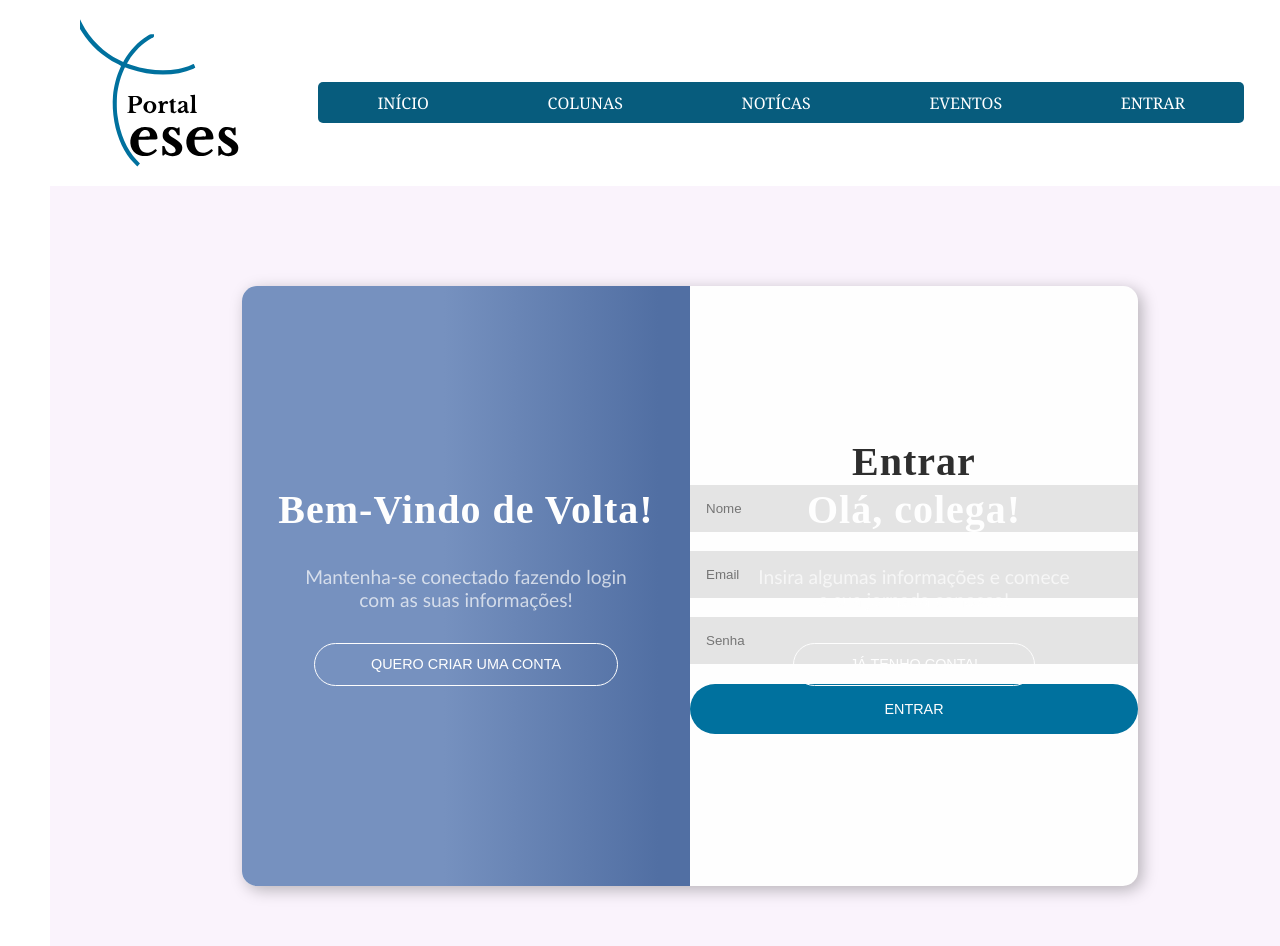
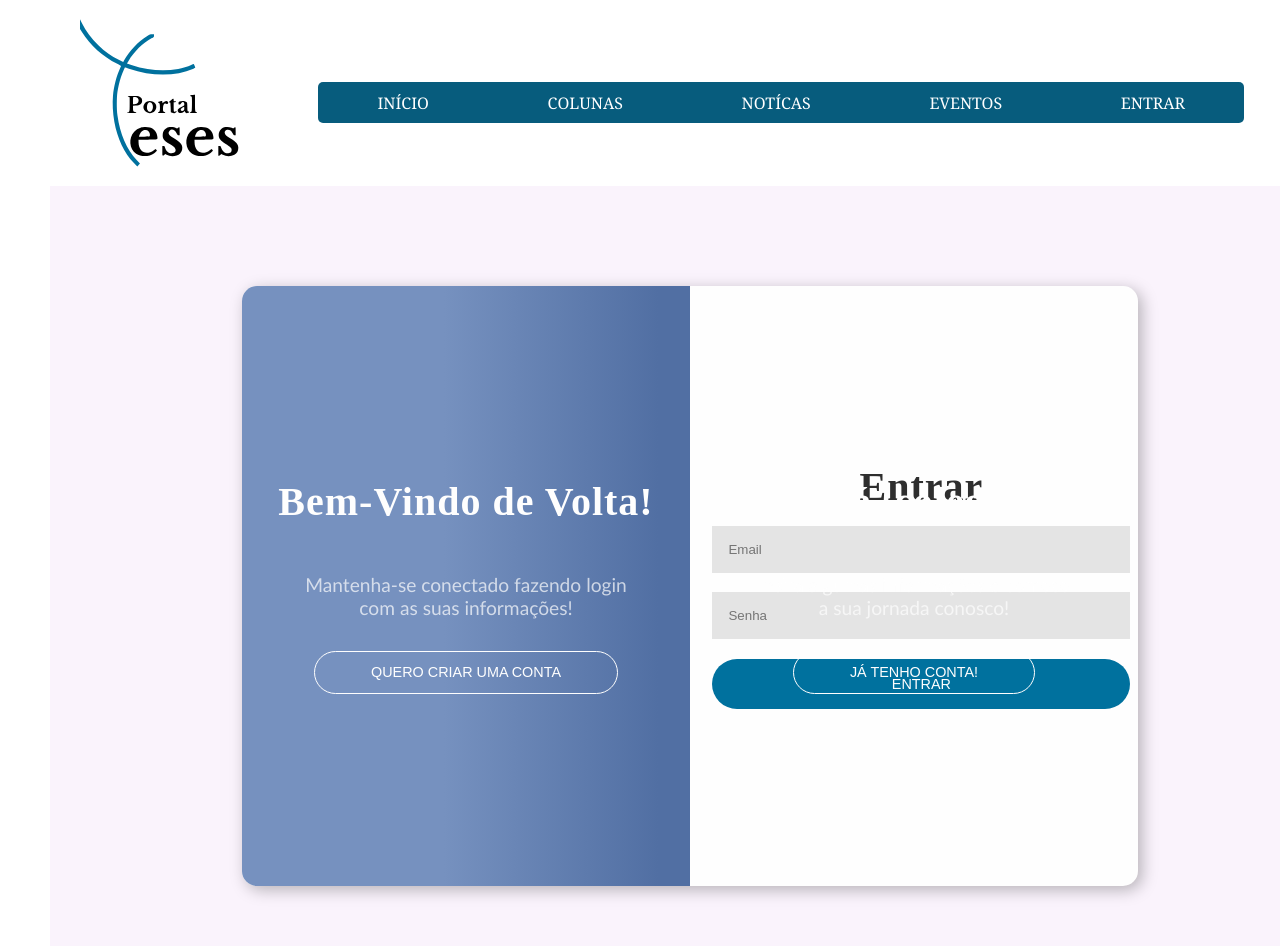
Before and after one commit to mdsreq-fga-unb/2022.2-RevistaTeses, a React (Vite) app in the folder frontend/: page /login in a window 1280 px wide. Shown: the top 946 px of the page. Built offline with nearby package versions, Linux system fonts and the light colour scheme.

Commit message:
formularios login/cadastro corrigidos

```diff
--- a/frontend/src/pages/login/index.jsx
+++ b/frontend/src/pages/login/index.jsx
@@ -51,8 +51,8 @@ const Login = () => {
       setInvalid("")
 
       const cobertura = document.getElementById('cobertura');
-      cobertura.classList.add('left');
-      cobertura.classList.remove('right');
+      cobertura.classList.add('right');
+      cobertura.classList.remove('left');
 
       const login = document.getElementById('deslizanteLogin');
       login.classList.add('esconde');
@@ -67,8 +67,8 @@ const Login = () => {
       setInvalid("")
 
       const cobertura = document.getElementById('cobertura');
-      cobertura.classList.add('right');
-      cobertura.classList.remove('left');
+      cobertura.classList.add('left');
+      cobertura.classList.remove('right');
 
       const login = document.getElementById('deslizanteLogin');
       login.classList.remove('esconde');
@@ -105,7 +105,6 @@ const Login = () => {
         <section className="formulario" id="login">
           <h1 className="titulo">Entrar</h1>
           <div className="campoPreenchimento">
-            <input className="campoFormulario" type="text" value={name} onChange={(e) => setName(e.target.value)} placeholder="Nome"/>
             <input className="campoFormulario" type="email" value={email} onChange={(e) => setEmail(e.target.value)} placeholder="Email"/>
             <input className="campoFormulario" type="password" value={password} onChange={(e) => setPassword(e.target.value)} placeholder="Senha"/>
             <div className="botao">
--- a/frontend/src/pages/login/styles.css
+++ b/frontend/src/pages/login/styles.css
@@ -51,13 +51,9 @@
   height: 100%;
 }
 
-.formulario .cadastro {
-  display: flex;
-  flex-direction: column;
-  align-items: center;
-  justify-content: center;
-  width: 50%;
-  height: 100%;
+#cadastro{
+  padding-left: 3rem;
+  padding-right: 3rem;
 }
 
 .deslizante {
@@ -119,11 +115,11 @@
 }
 
 .right {
-  transform: translateX(0%);
+  transform: translateX(100%);
 }
 
 .left {
-  transform: translateX(100%);
+  transform: translateX(0%);
 }
 
 .deslizante .titulo {
@@ -135,6 +131,7 @@
   font-size: 2.5rem;
   letter-spacing: 1px;
   color: #2e2e2e;
+  padding-bottom: 1rem;
 }
 
 .formulario {
@@ -144,6 +141,7 @@
   justify-content: center;
   width: 70%;
   color: var(--text);
+  z-index: 0;
 }
 
 .subtitulo {
@@ -183,7 +181,6 @@
 }
 
 .botaoLogin:hover {
-  box-shadow: 4px 4px 4px rgba(0, 0, 0, 0.188);
   transform: translateY(-2%);
 }
 
@@ -205,7 +202,6 @@
 }
 
 .botaoCadastro:hover {
-  box-shadow: 4px 4px 4px rgba(0, 0, 0, 0.188);
   transform: translateY(-2%);
 }
 
```
